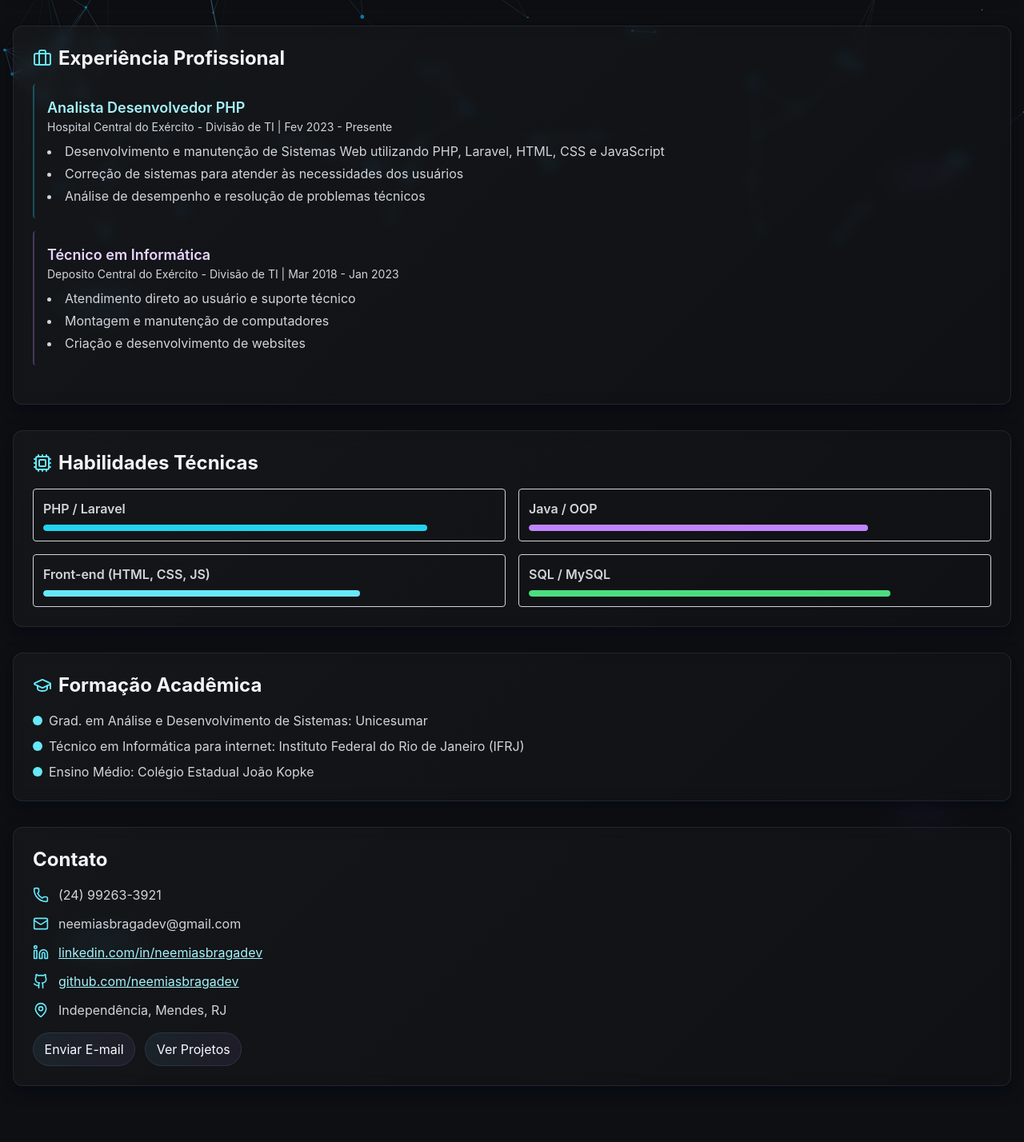
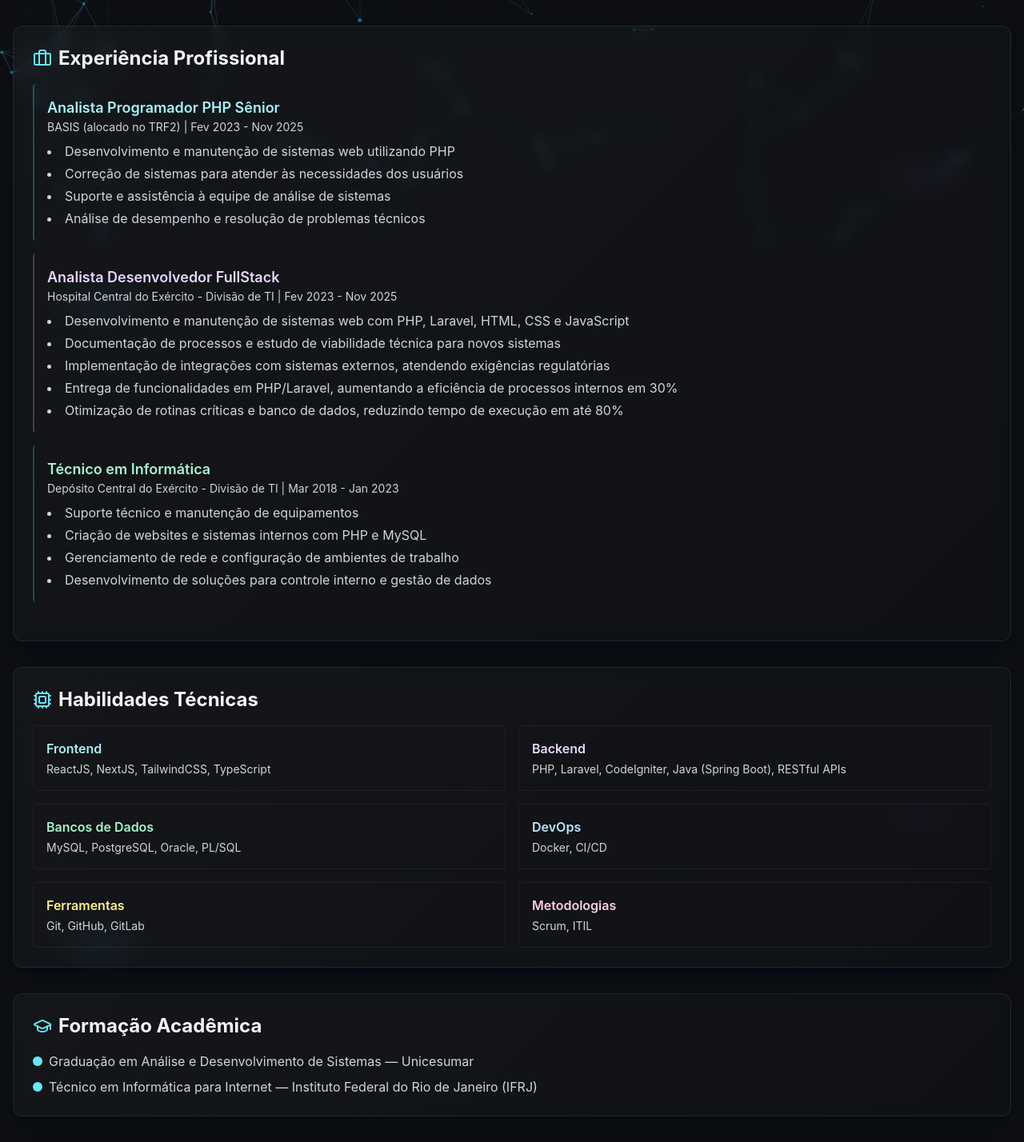
Before and after one commit to Neemiasbragadev/my-portifolio, a Next.js app: page / in a window 1280 px wide. Shown: the part 500-1928 px from the top of the page at 80% size. Before the commit the page ends 1890 px from the top, so only its background shows below. Built offline with nearby package versions, Linux system fonts and the light colour scheme.

Commit message:
fix: atulizando informacoes

```diff
--- a/components/About.tsx
+++ b/components/About.tsx
@@ -20,8 +20,9 @@ export default function About() {
         />
         <div>
           <p className="text-gray-300 leading-relaxed mb-4">
-            Graduado em Análise e Desenvolvimento de Sistemas, sou um profissional com experiência em desenvolvimento de software, gestão de projetos e liderança de equipes. Especializado em
-            PHP, Laravel, SQL e tecnologias modernas de front-end, busco oportunidades para aplicar meus conhecimentos e entregar soluções de alto impacto.
+            Desenvolvedor PHP / FullStack com mais de 5 anos de experiência em sistemas web voltados para órgãos públicos e empresas privadas. Atuação destacada no Exército Brasileiro, com foco em
+            Laravel, PHP e MySQL, além de boas práticas de arquitetura e segurança de software. Tenho experiência com metodologias ágeis (Scrum) e gestão de serviços de TI (ITIL), com forte habilidade
+            em analisar, otimizar e integrar sistemas legados com novas tecnologias, garantindo eficiência e confiabilidade.
           </p>
           <div className="flex gap-3">
             <a href="#contact" className="btn-neon">Contratar</a>
--- a/components/Contact.tsx
+++ b/components/Contact.tsx
@@ -1,4 +1,4 @@
-import { Mail, Phone, Linkedin, Github, MapPin } from 'lucide-react'
+import { Mail, Phone, Linkedin, Github, MapPin, Globe } from 'lucide-react'
 
 export default function Contact() {
   return (
@@ -22,14 +22,19 @@ export default function Contact() {
           <a href="https://github.com/neemiasbragadev" className="text-cyan-200 underline">github.com/neemiasbragadev</a>
         </li>
         <li className="flex items-center gap-3">
+          <Globe className="w-5 h-5 text-cyan-300" />
+          <a href="https://neemiasbragadev.vercel.app/" className="text-cyan-200 underline">neemiasbragadev.vercel.app</a>
+        </li>
+        <li className="flex items-center gap-3">
           <MapPin className="w-5 h-5 text-cyan-300" />
-          <span>Independência, Mendes, RJ</span>
+          <span>Rio de Janeiro (RJ) • Independência - Mendes</span>
         </li>
       </ul>
 
-      <div className="mt-4 flex gap-3">
+      <div className="mt-4 flex flex-wrap gap-3">
         <a className="btn-neon" href="mailto:neemiasbragadev@gmail.com">Enviar E-mail</a>
-        <a className="btn-neon" href="https://github.com/neemiasbragadev">Ver Projetos</a>
+        <a className="btn-neon" href="https://www.linkedin.com/in/neemiasbragadev/">LinkedIn</a>
+        <a className="btn-neon" href="https://github.com/neemiasbragadev">GitHub</a>
       </div>
     </section>
   )
--- a/components/Education.tsx
+++ b/components/Education.tsx
@@ -10,15 +10,11 @@ export default function Education() {
       <ul className="space-y-2 text-gray-300">
         <li className="flex items-center">
           <span className="w-3 h-3 bg-cyan-300 rounded-full mr-2"></span>
-          Grad. em Análise e Desenvolvimento de Sistemas: Unicesumar
+          Graduação em Análise e Desenvolvimento de Sistemas — Unicesumar
         </li>
         <li className="flex items-center">
           <span className="w-3 h-3 bg-cyan-300 rounded-full mr-2"></span>
-          Técnico em Informática para internet: Instituto Federal do Rio de Janeiro (IFRJ)
-        </li>
-        <li className="flex items-center">
-          <span className="w-3 h-3 bg-cyan-300 rounded-full mr-2"></span>
-          Ensino Médio: Colégio Estadual João Kopke
+          Técnico em Informática para Internet — Instituto Federal do Rio de Janeiro (IFRJ)
         </li>
       </ul>
     </section>
--- a/components/Experience.tsx
+++ b/components/Experience.tsx
@@ -9,22 +9,36 @@ export default function Experience() {
       </div>
       <div className="mb-6 space-y-4">
         <article className="p-4 bg-transparent border-l-2 border-cyan-400/30 rounded pl-4">
-          <h3 className="text-lg font-semibold text-cyan-200">Analista Desenvolvedor PHP</h3>
-          <p className="text-sm text-gray-300">Hospital Central do Exército - Divisão de TI | Fev 2023 - Presente</p>
+          <h3 className="text-lg font-semibold text-cyan-200">Analista Programador PHP Sênior</h3>
+          <p className="text-sm text-gray-300">BASIS (alocado no TRF2) | Fev 2023 - Nov 2025</p>
           <ul className="list-disc list-inside text-gray-300 mt-2 space-y-1">
-            <li>Desenvolvimento e manutenção de Sistemas Web utilizando PHP, Laravel, HTML, CSS e JavaScript</li>
+            <li>Desenvolvimento e manutenção de sistemas web utilizando PHP</li>
             <li>Correção de sistemas para atender às necessidades dos usuários</li>
+            <li>Suporte e assistência à equipe de análise de sistemas</li>
             <li>Análise de desempenho e resolução de problemas técnicos</li>
           </ul>
         </article>
 
         <article className="p-4 bg-transparent border-l-2 border-purple-400/30 rounded pl-4">
-          <h3 className="text-lg font-semibold text-purple-200">Técnico em Informática</h3>
-          <p className="text-sm text-gray-300">Deposito Central do Exército - Divisão de TI | Mar 2018 - Jan 2023</p>
+          <h3 className="text-lg font-semibold text-purple-200">Analista Desenvolvedor FullStack</h3>
+          <p className="text-sm text-gray-300">Hospital Central do Exército - Divisão de TI | Fev 2023 - Nov 2025</p>
           <ul className="list-disc list-inside text-gray-300 mt-2 space-y-1">
-            <li>Atendimento direto ao usuário e suporte técnico</li>
-            <li>Montagem e manutenção de computadores</li>
-            <li>Criação e desenvolvimento de websites</li>
+            <li>Desenvolvimento e manutenção de sistemas web com PHP, Laravel, HTML, CSS e JavaScript</li>
+            <li>Documentação de processos e estudo de viabilidade técnica para novos sistemas</li>
+            <li>Implementação de integrações com sistemas externos, atendendo exigências regulatórias</li>
+            <li>Entrega de funcionalidades em PHP/Laravel, aumentando a eficiência de processos internos em 30%</li>
+            <li>Otimização de rotinas críticas e banco de dados, reduzindo tempo de execução em até 80%</li>
+          </ul>
+        </article>
+
+        <article className="p-4 bg-transparent border-l-2 border-emerald-400/30 rounded pl-4">
+          <h3 className="text-lg font-semibold text-emerald-200">Técnico em Informática</h3>
+          <p className="text-sm text-gray-300">Depósito Central do Exército - Divisão de TI | Mar 2018 - Jan 2023</p>
+          <ul className="list-disc list-inside text-gray-300 mt-2 space-y-1">
+            <li>Suporte técnico e manutenção de equipamentos</li>
+            <li>Criação de websites e sistemas internos com PHP e MySQL</li>
+            <li>Gerenciamento de rede e configuração de ambientes de trabalho</li>
+            <li>Desenvolvimento de soluções para controle interno e gestão de dados</li>
           </ul>
         </article>
       </div>
--- a/components/Header.tsx
+++ b/components/Header.tsx
@@ -9,8 +9,8 @@ export default function Header() {
             <Code className="w-6 h-6 text-white" />
           </div>
           <div>
-            <h1 className="text-xl font-bold neon-text">Neemias Braga</h1>
-            <p className="text-sm text-gray-300">Desenvolvedor FullStack</p>
+            <h1 className="text-xl font-bold neon-text">Neemias Braga Kelly dos Santos</h1>
+            <p className="text-sm text-gray-300">Desenvolvedor PHP / FullStack • Laravel • MySQL</p>
           </div>
         </div>
 
--- a/components/Skills.tsx
+++ b/components/Skills.tsx
@@ -7,30 +7,36 @@ export default function Skills() {
         <Cpu className="w-6 h-6 mr-2 text-cyan-300" />
         <h2 className="text-2xl font-bold text-gray-100">Habilidades Técnicas</h2>
       </div>
+
       <div className="grid grid-cols-1 md:grid-cols-2 gap-4 text-gray-300">
-        <div className="p-3 bg-transparent rounded border border-white/4">
-          <h4 className="font-semibold">PHP / Laravel</h4>
-          <div className="h-2 bg-white/6 rounded mt-2 overflow-hidden">
-            <div className="h-2 bg-cyan-400 rounded" style={{ width: '85%' }}></div>
-          </div>
+        <div className="p-4 rounded border border-white/5">
+          <h4 className="font-semibold text-cyan-200">Frontend</h4>
+          <p className="text-sm mt-1">ReactJS, NextJS, TailwindCSS, TypeScript</p>
         </div>
-        <div className="p-3 bg-transparent rounded border border-white/4">
-          <h4 className="font-semibold">Java / OOP</h4>
-          <div className="h-2 bg-white/6 rounded mt-2 overflow-hidden">
-            <div className="h-2 bg-purple-400 rounded" style={{ width: '75%' }}></div>
-          </div>
+
+        <div className="p-4 rounded border border-white/5">
+          <h4 className="font-semibold text-purple-200">Backend</h4>
+          <p className="text-sm mt-1">PHP, Laravel, CodeIgniter, Java (Spring Boot), RESTful APIs</p>
         </div>
-        <div className="p-3 bg-transparent rounded border border-white/4">
-          <h4 className="font-semibold">Front-end (HTML, CSS, JS)</h4>
-          <div className="h-2 bg-white/6 rounded mt-2 overflow-hidden">
-            <div className="h-2 bg-cyan-300 rounded" style={{ width: '70%' }}></div>
-          </div>
+
+        <div className="p-4 rounded border border-white/5">
+          <h4 className="font-semibold text-emerald-200">Bancos de Dados</h4>
+          <p className="text-sm mt-1">MySQL, PostgreSQL, Oracle, PL/SQL</p>
         </div>
-        <div className="p-3 bg-transparent rounded border border-white/4">
-          <h4 className="font-semibold">SQL / MySQL</h4>
-          <div className="h-2 bg-white/6 rounded mt-2 overflow-hidden">
-            <div className="h-2 bg-green-400 rounded" style={{ width: '80%' }}></div>
-          </div>
+
+        <div className="p-4 rounded border border-white/5">
+          <h4 className="font-semibold text-sky-200">DevOps</h4>
+          <p className="text-sm mt-1">Docker, CI/CD</p>
+        </div>
+
+        <div className="p-4 rounded border border-white/5">
+          <h4 className="font-semibold text-yellow-200">Ferramentas</h4>
+          <p className="text-sm mt-1">Git, GitHub, GitLab</p>
+        </div>
+
+        <div className="p-4 rounded border border-white/5">
+          <h4 className="font-semibold text-pink-200">Metodologias</h4>
+          <p className="text-sm mt-1">Scrum, ITIL</p>
         </div>
       </div>
     </section>
```
